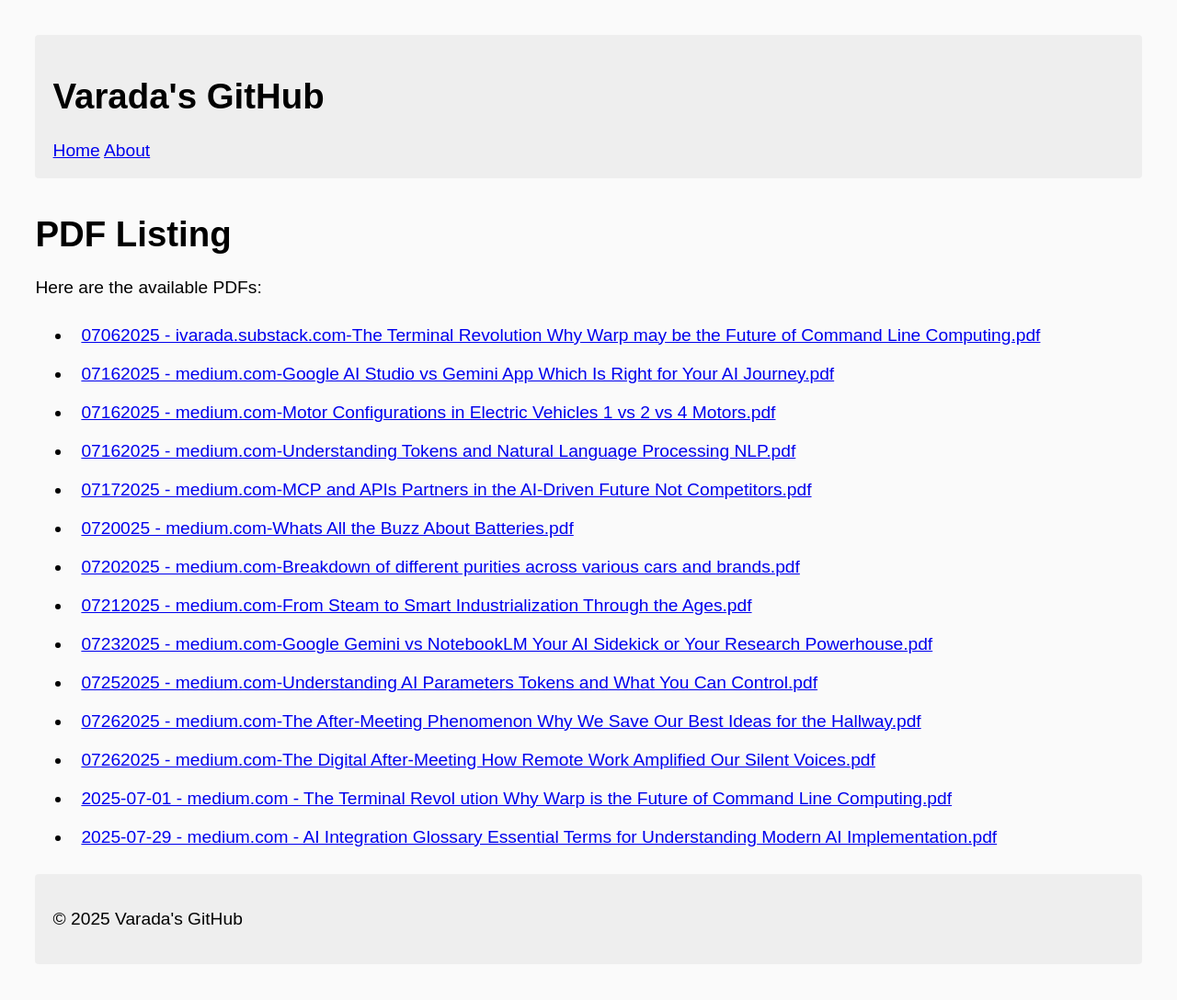
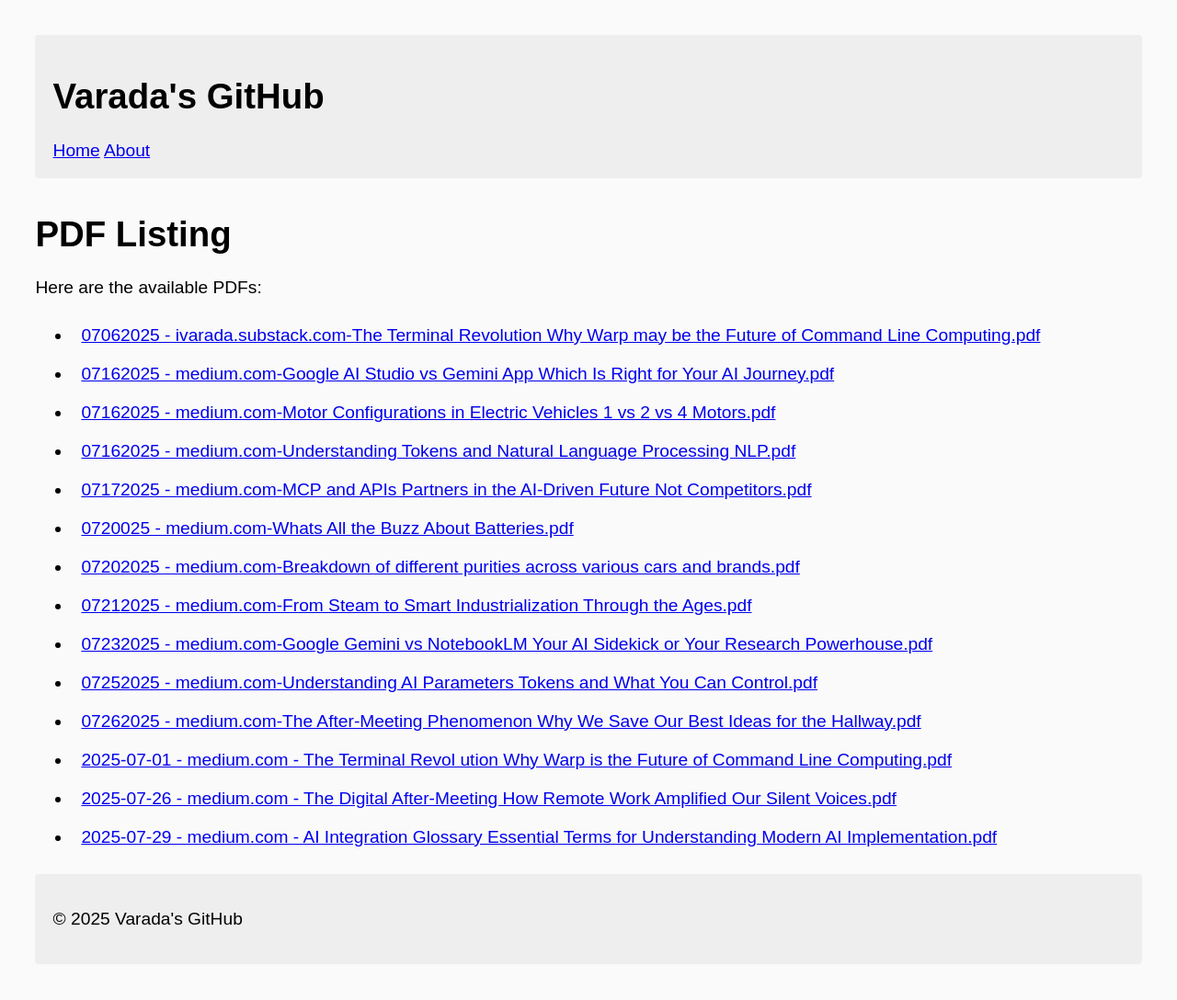
Before and after one commit to ivarada/ivarada.github.io, a Jekyll site: the page built from medium/pdf/index.md, in a window 1280 px wide. Shown: the whole page at 92% size. Built offline with Jekyll 4.4.1, drawn with Linux system fonts in a browser that asks for light colours.

Commit message:
Update PDF Listing

```diff
--- a/medium/pdf/index.md
+++ b/medium/pdf/index.md
@@ -18,6 +18,6 @@ Here are the available PDFs:
 - [07232025 - medium.com-Google Gemini vs NotebookLM Your AI Sidekick or Your Research Powerhouse.pdf](07232025 - medium.com-Google Gemini vs NotebookLM Your AI Sidekick or Your Research Powerhouse.pdf)
 - [07252025 - medium.com-Understanding AI Parameters Tokens and What You Can Control.pdf](07252025 - medium.com-Understanding AI Parameters Tokens and What You Can Control.pdf)
 - [07262025 - medium.com-The After-Meeting Phenomenon Why We Save Our Best Ideas for the Hallway.pdf](07262025 - medium.com-The After-Meeting Phenomenon Why We Save Our Best Ideas for the Hallway.pdf)
-- [07262025 - medium.com-The Digital After-Meeting How Remote Work Amplified Our Silent Voices.pdf](07262025 - medium.com-The Digital After-Meeting How Remote Work Amplified Our Silent Voices.pdf)
 - [2025-07-01 - medium.com - The Terminal Revol ution Why Warp is the Future of Command Line Computing.pdf](2025-07-01 - medium.com - The Terminal Revol ution Why Warp is the Future of Command Line Computing.pdf)
+- [2025-07-26 - medium.com - The Digital After-Meeting How Remote Work Amplified Our Silent Voices.pdf](2025-07-26 - medium.com - The Digital After-Meeting How Remote Work Amplified Our Silent Voices.pdf)
 - [2025-07-29 - medium.com - AI Integration Glossary Essential Terms for Understanding Modern AI Implementation.pdf](2025-07-29 - medium.com - AI Integration Glossary Essential Terms for Understanding Modern AI Implementation.pdf)
```
